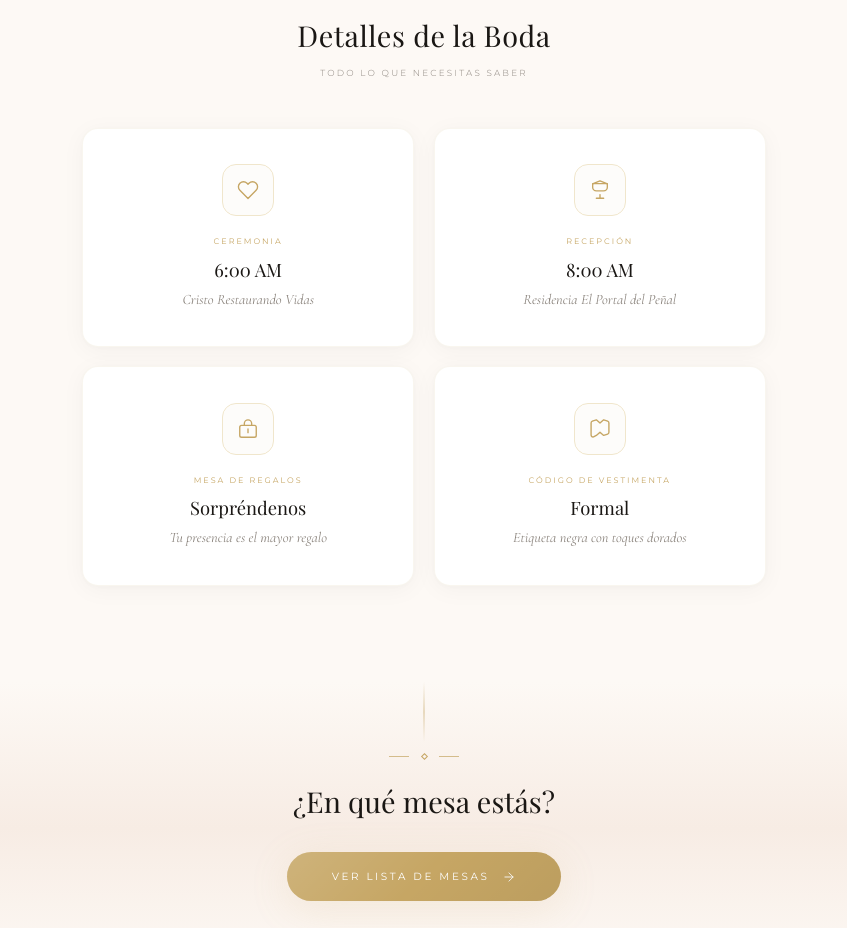
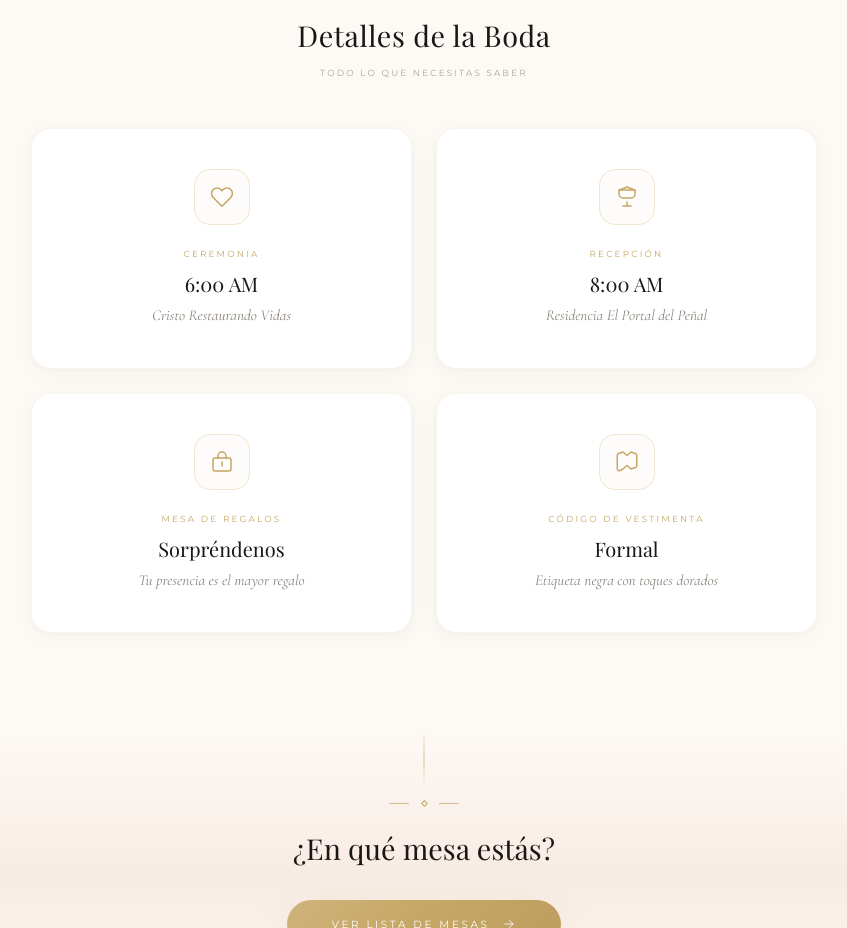
Before and after one commit to ekbfjefbfb/sofia-obed, a website: page index.html in a window 1280 px wide. Shown: the part 1100-2028 px from the top of the page, without its empty margins (216-1063 px from the left). Drawn offline with nearby package versions, Linux system fonts and the light colour scheme; a web font is replaced by a local one.

Commit message:
Cards más anchas, iconos más grandes, UI premium

```diff
--- a/index.html
+++ b/index.html
@@ -530,16 +530,16 @@
             display: grid;
             grid-template-columns: 1fr;
             gap: 1rem;
-            max-width: 400px;
+            max-width: 100%;
             margin: 0 auto;
-            padding: 0 0.5rem;
+            padding: 0 1.2rem;
         }
 
         .detail-card {
             padding: 2rem 1.5rem;
             background: var(--white);
             border: 1px solid rgba(198, 166, 100, 0.1);
-            border-radius: 16px;
+            border-radius: 20px;
             box-shadow: 0 4px 24px rgba(26, 23, 20, 0.04), 0 1px 4px rgba(26, 23, 20, 0.02);
             transition: all 0.5s var(--ease-luxury);
             position: relative;
@@ -572,14 +572,14 @@
         }
 
         .detail-icon-wrap {
-            width: 52px;
-            height: 52px;
-            margin: 0 auto 1.2rem;
+            width: 56px;
+            height: 56px;
+            margin: 0 auto 1.4rem;
             display: flex;
             align-items: center;
             justify-content: center;
             border: 1.5px solid var(--gold-pale);
-            border-radius: 14px;
+            border-radius: 16px;
             transition: all 0.4s ease;
             background: rgba(198, 166, 100, 0.03);
         }
@@ -591,8 +591,8 @@
         }
 
         .detail-icon-wrap svg {
-            width: 22px;
-            height: 22px;
+            width: 24px;
+            height: 24px;
             stroke: var(--gold);
             fill: none;
             stroke-width: 1.5;
@@ -602,7 +602,7 @@
 
         .detail-label {
             font-family: 'Montserrat', sans-serif;
-            font-size: 0.5rem;
+            font-size: 0.55rem;
             font-weight: 400;
             letter-spacing: 0.25em;
             text-transform: uppercase;
@@ -612,7 +612,7 @@
 
         .detail-value {
             font-family: 'Playfair Display', serif;
-            font-size: 1.15rem;
+            font-size: 1.25rem;
             font-weight: 400;
             color: var(--text-primary);
             line-height: 1.3;
@@ -620,7 +620,7 @@
 
         .detail-note {
             font-family: 'Cormorant Garamond', serif;
-            font-size: 0.9rem;
+            font-size: 0.95rem;
             color: var(--text-muted);
             margin-top: 0.4rem;
             font-style: italic;
@@ -980,16 +980,18 @@
             .hero-label { font-size: 0.5rem; letter-spacing: 0.35em; }
             .hero-welcome-text { font-size: 1.15rem; }
             .btn-luxury { padding: 0.9rem 1.8rem; font-size: 0.6rem; }
-            .section { padding: 3.5rem 1.2rem; }
+            .section { padding: 3.5rem 1rem; }
             .section-title { font-size: 1.5rem; }
-            .detail-card { padding: 1.5rem 1.2rem; }
+            .detail-card { padding: 1.8rem 1.2rem; }
             .cta-question { font-size: 1.3rem; }
+            .details-grid { padding: 0 0.8rem; }
         }
 
         /* Standard phones (375px - 479px) */
         @media (min-width: 375px) and (max-width: 479px) {
             .hero-name { font-size: 2.8rem; }
             .hero { padding: 2.5rem 1.5rem; }
+            .details-grid { padding: 0 1rem; }
         }
 
         /* Large phones / small tablets (480px - 767px) */
@@ -999,9 +1001,9 @@
             .hero { padding: 3rem 2.5rem; }
             .details-grid {
                 gap: 1.2rem;
-                max-width: 440px;
+                padding: 0 1.5rem;
             }
-            .detail-card { padding: 2rem 1.8rem; }
+            .detail-card { padding: 2.2rem 2rem; }
         }
 
         /* Tablets (768px+) */
@@ -1011,10 +1013,11 @@
             .section { padding: 6rem 2rem; }
             .details-grid {
                 grid-template-columns: 1fr 1fr;
-                max-width: 600px;
-                gap: 1.2rem;
+                max-width: 700px;
+                gap: 1.5rem;
+                padding: 0 2rem;
             }
-            .detail-card { padding: 2.2rem 1.8rem; }
+            .detail-card { padding: 2.5rem 2rem; }
             .cta-question { font-size: 1.8rem; }
             .footer { padding: 5rem 2rem 3.5rem; }
         }
@@ -1023,7 +1026,7 @@
         @media (min-width: 1024px) {
             .hero-name { font-size: 5.5rem; }
             .hero-ampersand { font-size: 3rem; }
-            .details-grid { max-width: 700px; }
+            .details-grid { max-width: 850px; }
         }
 
         /* Safe Area */
```
